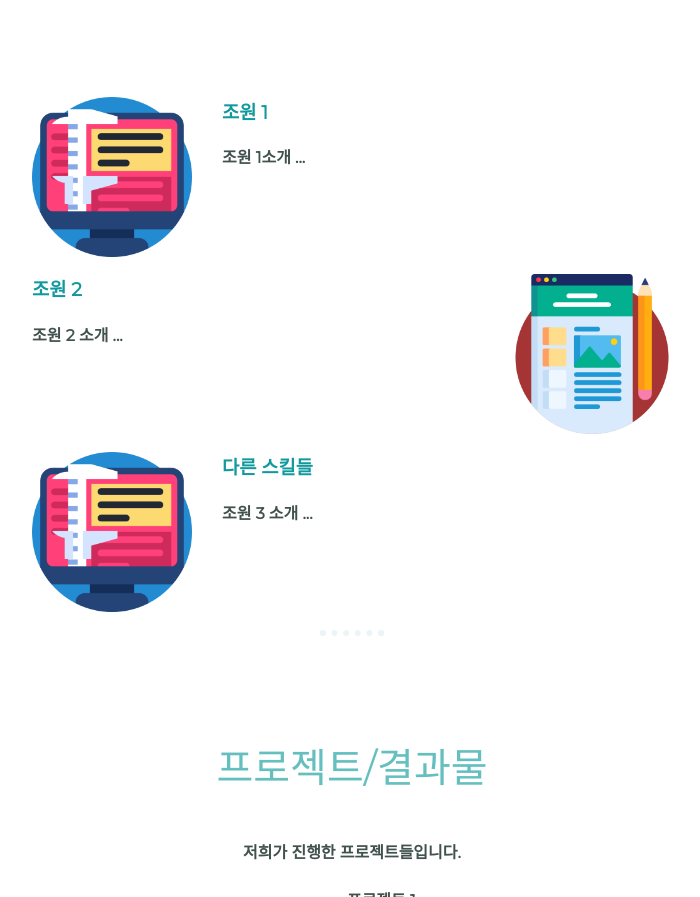
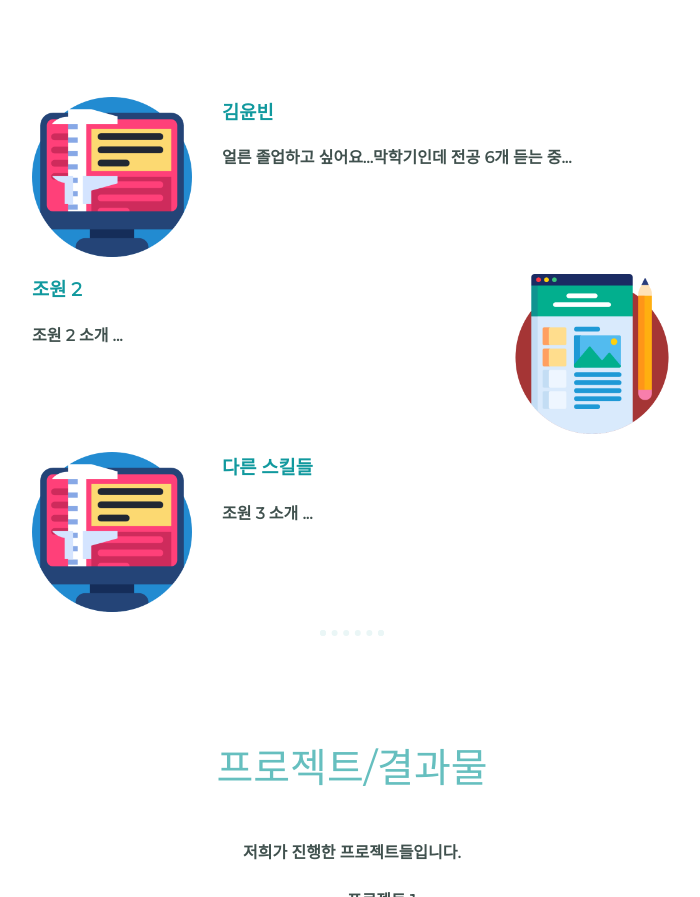
Before and after one commit to Wabyx/github-exercise, a plain HTML site: page index.html in a window 1280 px wide. Shown: the part 1563-2460 px from the top of the page, without its empty margins (288-988 px from the left). Drawn offline with Linux system fonts and the light colour scheme.

Commit message:
김윤빈

```diff
--- a/index.html
+++ b/index.html
@@ -35,9 +35,9 @@
         <h2>Skills</h2>
         <div class="skill-row">
           <img class="developer" src="images/developer.png" alt="" />
-          <h3>조원 1</h3>
+          <h3>김윤빈</h3>
           <p>
-            조원 1소개 ...
+            얼른 졸업하고 싶어요...막학기인데 전공 6개 듣는 중...
           </p>
         </div>
 
```
